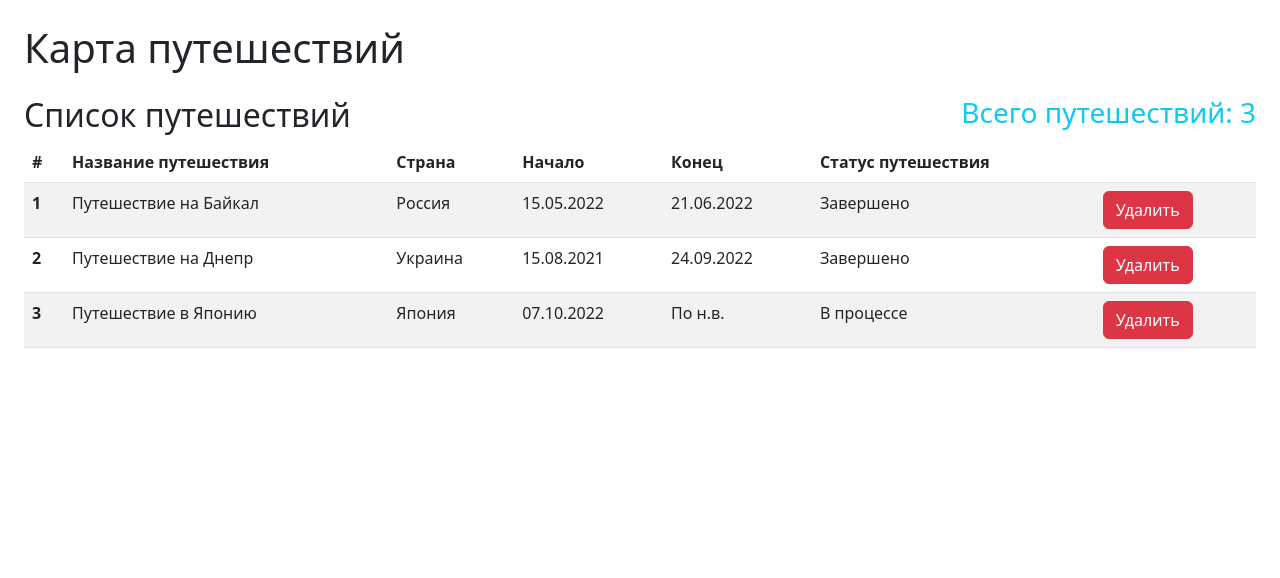
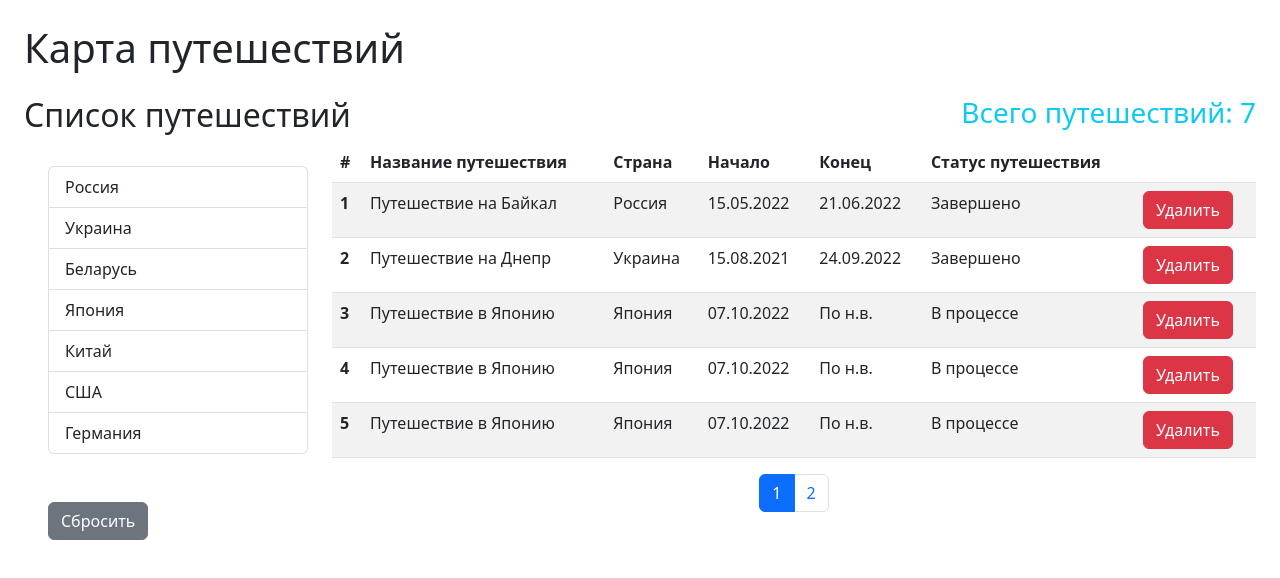
Before and after one commit to AlastorGrimm/map-app, a React (Create React App) app: page / in a window 1280 px wide. Shown: the top 578 px of the page. Built offline with nearby package versions, Linux system fonts and the light colour scheme.

Commit message:
add country filtration

```diff
--- a/package.json
+++ b/package.json
@@ -8,6 +8,8 @@
     "@testing-library/user-event": "^13.5.0",
     "bootstrap": "^5.2.2",
     "leaflet": "^1.9.2",
+    "lodash": "^4.17.21",
+    "prop-types": "^15.8.1",
     "react": "^18.2.0",
     "react-dom": "^18.2.0",
     "react-leaflet": "^4.1.0",
--- /dev/null
+++ b/src/api/countries.api.js
@@ -0,0 +1,15 @@
+export const countries = {
+  Russia: {_id: 3234, name: 'Россия'},
+  Ukraine: {_id: 3334, name: 'Украина'},
+  Belarus: {_id: 33534, name: 'Беларусь'},
+  Japan: {_id: 7655, name: 'Япония'},
+  China: {_id: 67546, name: 'Китай'},
+  USA: {_id: 53673, name: 'США'},
+  Germany: {_id: 46684, name: 'Германия'},
+}
+
+const fetchAll = () => new Promise((resolve) => setTimeout(() => resolve(countries)), 2000)
+
+export default {
+  fetchAll
+}
--- /dev/null
+++ b/src/api/index.js
@@ -0,0 +1,9 @@
+import * as travellings from './travel.api'
+import countries from './countries.api'
+
+const API = {
+  travellings,
+  countries
+}
+
+export default API
--- a/src/api/travel.api.js
+++ b/src/api/travel.api.js
@@ -1,7 +1,9 @@
+import {countries} from './countries.api'
+
 const travelList = [
   {
     id: '2422442',
-    country: 'Россия',
+    country: countries.Russia.name,
     dateBegin: '15.05.2022',
     dateEnd: '21.06.2022',
     isfinished: true,
@@ -9,7 +11,7 @@
   },
   {
     id: '24243442',
-    country: 'Украина',
+    country: countries.Ukraine.name,
     dateBegin: '15.08.2021',
     dateEnd: '24.09.2022',
     isfinished: true,
@@ -17,13 +19,47 @@
   },
   {
     id: '22243442',
-    country: 'Япония',
+    country: countries.Japan.name,
     dateBegin: '07.10.2022',
     dateEnd: '',
     isfinished: false,
     travelName: 'Путешествие в Японию'
   },
+  {
+    id: '223423442',
+    country: countries.Japan.name,
+    dateBegin: '07.10.2022',
+    dateEnd: '',
+    isfinished: false,
+    travelName: 'Путешествие в Японию'
+  },
+  {
+    id: '2533442',
+    country: countries.Japan.name,
+    dateBegin: '07.10.2022',
+    dateEnd: '',
+    isfinished: false,
+    travelName: 'Путешествие в Японию'
+  },
+  {
+    id: '22264442',
+    country: countries.USA.name,
+    dateBegin: '07.10.2022',
+    dateEnd: '',
+    isfinished: false,
+    travelName: 'Путешествие в Техас'
+  },
+  {
+    id: '21343442',
+    country: countries.Germany.name,
+    dateBegin: '07.10.2022',
+    dateEnd: '',
+    isfinished: false,
+    travelName: 'Путешествие в Лейпциг'
+  },
 ]
+
+
 
 export function fetchAll () {
   return travelList
--- /dev/null
+++ b/src/components/groupList.jsx
@@ -0,0 +1,42 @@
+import PropTypes from "prop-types";
+
+const GroupList = ({
+  items,
+  onItemSelect,
+  itemKey,
+  itemValue,
+  selectedItem,
+}) => {
+  // создаем универсальный grouplist для разных данных
+  return (
+    <ul className="list-group m-4">
+      {Object.keys(items).map((c) => (
+        <li
+          key={items[c][itemKey]}
+          className={
+            "list-group-item" + (selectedItem === items[c] ? " active" : "")
+          }
+          onClick={() => onItemSelect(items[c])}
+          role="button">
+          {items[c][itemValue]}
+        </li>
+      ))}
+    </ul>
+  );
+};
+
+GroupList.propTypes = {
+  items: PropTypes.object.isRequired,
+  itemKey: PropTypes.string.isRequired,
+  itemValue: PropTypes.string.isRequired,
+  onItemSelect: PropTypes.func,
+  selectedItem: PropTypes.object,
+};
+
+//установка входящих свойств по-умолчанию
+GroupList.defaultProps = {
+  itemKey: "_id",
+  itemValue: "name",
+};
+
+export default GroupList;
--- /dev/null
+++ b/src/components/pagination.jsx
@@ -0,0 +1,34 @@
+import React from "react";
+import _ from "lodash";
+import PropTypes from "prop-types";
+
+const Pagination = (props) => {
+  const { itemsCount, pageSize, currentPage, onPageChange } = props;
+  const pageCount = Math.ceil(itemsCount / pageSize);
+  const pages = _.range(1, pageCount + 1);
+
+  return (
+    <nav>
+      <ul className="pagination">
+        {pages.map((p) => (
+          <li
+            className={"page-item" + (currentPage === p ? " active" : "")}
+            key={`page_${p}`}>
+            <button className="page-link" onClick={() => onPageChange(p)}>
+              {p}
+            </button>
+          </li>
+        ))}
+      </ul>
+    </nav>
+  );
+};
+//устанавливаем типизпцию входящих свойств
+Pagination.propTypes = {
+  itemsCount: PropTypes.number.isRequired,
+  pageSize: PropTypes.number.isRequired,
+  currentPage: PropTypes.number.isRequired,
+  onPageChange: PropTypes.func.isRequired,
+};
+
+export default Pagination;
--- a/src/components/travelList.jsx
+++ b/src/components/travelList.jsx
@@ -1,8 +1,43 @@
-import React from "react";
+import React, { useState, useEffect } from "react";
+import Pagination from "./pagination";
+import GroupList from "./groupList";
+import { cropPages } from "../utils/paginate.js";
+import api from "../api/index";
 
 const TravelList = (props) => {
-  console.log(props);
+  const [currentPage, setCurrentPage] = useState(1);
+  const [countries, setCountries] = useState();
+  const [selectedCountry, setSelectedCountry] = useState();
   const travellings = props.data;
+
+  const pageSize = 5;
+
+  const handlePageChange = (pageIndex) => {
+    setCurrentPage(pageIndex);
+  };
+
+  const handleItemSelect = (selectedItem) => {
+    setSelectedCountry(selectedItem);
+  };
+  //универсальные методы заводим в utils
+  const filteredTravellings = selectedCountry
+    ? travellings.filter((t) => t.country === selectedCountry.name)
+    : travellings;
+
+  const handleResetFilters = () => {
+    setSelectedCountry();
+  };
+  const itemsCount = filteredTravellings.length;
+  const cropedPages = cropPages(filteredTravellings, currentPage, pageSize);
+
+  useEffect(() => {
+    api.countries.fetchAll().then((response) => setCountries(response));
+  }, []);
+
+  // делаем переход на первую страницу, когда фильтруем страны
+  useEffect(() => {
+    setCurrentPage(1);
+  }, [selectedCountry]);
 
   return (
     <div className="m-4">
@@ -13,14 +48,32 @@
         <div>
           <h3>
             <span className="text-info">
-              Всего путешествий: {travellings.length}
+              Всего путешествий: {filteredTravellings.length}
             </span>
           </h3>
         </div>
       </div>
 
       {travellings.length > 0 && (
-        <table className="table table-striped table-hover">
+        <div className="d-flex w-100">
+          <div className="w-25">
+            {countries && (
+              <>
+                <GroupList
+                  items={countries}
+                  onItemSelect={handleItemSelect}
+                  selectedItem={selectedCountry}
+                />
+                <button
+                  className="btn btn-secondary m-4"
+                  onClick={handleResetFilters}>
+                  Сбросить
+                </button>
+              </>
+            )}
+          </div>
+          <div className="w-75">
+            <table className="table table-striped table-hover ">
               <thead>
                 <tr>
                   <th scope="col">#</th>
@@ -33,7 +86,7 @@
                 </tr>
               </thead>
               <tbody>
-            {travellings.map((travel, index) => (
+                {cropedPages.map((travel, index) => (
                   <tr key={travel.id}>
                     <th>{index + 1}</th>
                     <td>{travel.travelName}</td>
@@ -53,6 +106,16 @@
                 ))}
               </tbody>
             </table>
+            <div className="d-flex justify-content-center">
+              <Pagination
+                itemsCount={itemsCount}
+                pageSize={pageSize}
+                onPageChange={handlePageChange}
+                currentPage={currentPage}
+              />
+            </div>
+          </div>
+        </div>
       )}
     </div>
   );
--- /dev/null
+++ b/src/utils/paginate.js
@@ -0,0 +1,4 @@
+export function cropPages (items, currentPage, pageSize) {
+  const startCropValue = (currentPage - 1) * pageSize;
+  return [...items].splice(startCropValue, pageSize);
+};
```
Lines whose indentation alone changed are shown as unchanged.
